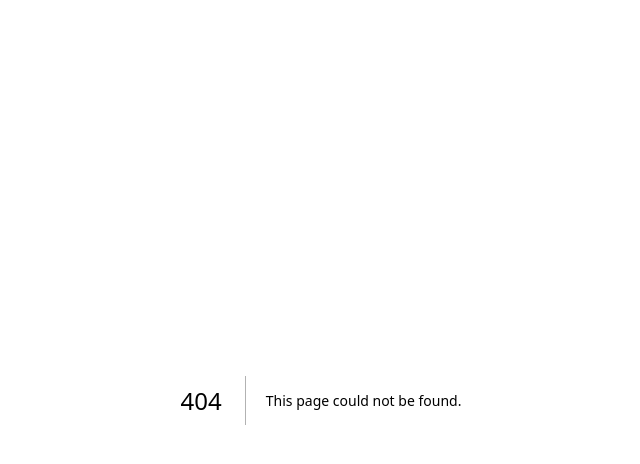
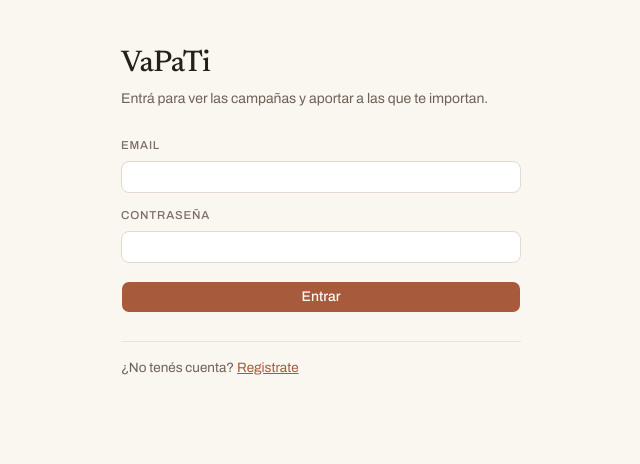
Before and after one commit to joseph517/vapati-front, a Next.js app: page /login in a window 1280 px wide. Before the commit this address had no page. Shown: the top 464 px of the page, without its empty margins (319-959 px from the left). Built offline with nearby package versions, Linux system fonts and the light colour scheme.

Commit message:
feat: add login page with form handling and validation

```diff
--- a/app/globals.css
+++ b/app/globals.css
@@ -55,6 +55,29 @@
   --input: #e3d9cc; /* border-input */
   --ring: #a85a3c; /* accent (focus ring) */
   --radius: 0.5rem; /* 8px — input, botón primario */
+
+  /* Tokens del handoff sin equivalente directo en el tema de shadcn */
+  --border-strong: #c9b9a5;
+  --border-dashed: #dcd0c0;
+  --divider: #ebe2d6;
+  --ink-body: #4a4038;
+  --ink-label: #7a6d62;
+  --ink-faint: #756a5f;
+  --ink-eyebrow: #877565;
+  --accent-hover: #8e4830;
+  --accent-soft-border: #c08e76;
+  --success: #5f7150;
+  --success-bg: #f1f4ec;
+  --success-border: #bdcbb0;
+  --success-ink: #3d4a32;
+  --success-ink-soft: #4f5a44;
+  --danger-bg: #fbede8;
+  --danger-border: #e2bfb4;
+  --notice-bg: #f6ede1;
+  --notice-border: #d9c8b6;
+  --notice-ink: #6b4a32;
+  --track-soft: #f1e9de;
+  --overlay: rgba(38, 32, 27, 0.42);
 }
 
 body {
--- /dev/null
+++ b/app/login/page.tsx
@@ -0,0 +1,158 @@
+"use client";
+
+import Link from "next/link";
+import { Suspense, useState, type FormEvent } from "react";
+import { useRouter, useSearchParams } from "next/navigation";
+import { Alert, AlertDescription } from "@/components/ui/alert";
+import { Button } from "@/components/ui/button";
+import { Input } from "@/components/ui/input";
+import { Label } from "@/components/ui/label";
+import { ApiClientError, apiFetch } from "@/lib/api";
+import { useAuthStore } from "@/lib/store/auth-store";
+import type { UserInfo } from "@/lib/types";
+
+type LoginResponse = {
+  accessToken: string;
+  refreshToken: string;
+  userInfo: UserInfo;
+};
+
+const FLASH_MESSAGES: Record<string, string> = {
+  "logged-out": "Cerraste sesión.",
+  registered: "Tu cuenta quedó creada. Entrá con tu email y contraseña.",
+  "session-expired": "Tu sesión expiró. Volvé a entrar.",
+};
+
+export default function LoginPage() {
+  return (
+    <Suspense fallback={null}>
+      <LoginForm />
+    </Suspense>
+  );
+}
+
+function LoginForm() {
+  const router = useRouter();
+  const searchParams = useSearchParams();
+  const setSession = useAuthStore((state) => state.setSession);
+
+  const flash = FLASH_MESSAGES[searchParams.get("flash") ?? ""];
+  const [email, setEmail] = useState(searchParams.get("email") ?? "");
+  const [password, setPassword] = useState("");
+  const [submitting, setSubmitting] = useState(false);
+  const [formError, setFormError] = useState<string | null>(null);
+
+  async function handleSubmit(event: FormEvent<HTMLFormElement>) {
+    event.preventDefault();
+
+    if (!email.trim() || !password) {
+      setFormError("Completá tu email y tu contraseña.");
+      return;
+    }
+
+    setFormError(null);
+    setSubmitting(true);
+    try {
+      const data = await apiFetch<LoginResponse>("/auth/login", {
+        method: "POST",
+        body: { email, password },
+      });
+      setSession(data.accessToken, data.userInfo);
+      router.replace("/campaigns");
+    } catch (error) {
+      setFormError(
+        error instanceof ApiClientError
+          ? error.message
+          : "Ocurrió un error inesperado. Intentá de nuevo."
+      );
+    } finally {
+      setSubmitting(false);
+    }
+  }
+
+  return (
+    <main className="flex min-h-full items-center justify-center px-6 py-12">
+      <div className="w-full max-w-[400px]">
+        <h1 className="font-serif text-[30px] leading-[1.1] font-medium tracking-[-0.015em] text-foreground">
+          VaPaTi
+        </h1>
+        <p className="mt-2 mb-7 text-sm text-muted-foreground">
+          Entrá para ver las campañas y aportar a las que te importan.
+        </p>
+
+        {flash && (
+          <Alert className="mb-3.5 border-[var(--notice-border)] bg-[var(--notice-bg)]">
+            <AlertDescription className="flex items-center gap-2 text-[13.5px] text-[var(--notice-ink)]">
+              <span className="size-1.5 shrink-0 rounded-full bg-primary" />
+              {flash}
+            </AlertDescription>
+          </Alert>
+        )}
+
+        {formError && (
+          <Alert
+            variant="destructive"
+            className="mb-3.5 border-[var(--danger-border)] bg-[var(--danger-bg)]"
+          >
+            <AlertDescription className="text-[13.5px]">
+              {formError}
+            </AlertDescription>
+          </Alert>
+        )}
+
+        <form onSubmit={handleSubmit} className="flex flex-col gap-3.5">
+          <div className="flex flex-col gap-1.5">
+            <Label
+              htmlFor="email"
+              className="text-[11.5px] font-medium tracking-[.07em] text-[var(--ink-label)] uppercase"
+            >
+              Email
+            </Label>
+            <Input
+              id="email"
+              type="email"
+              value={email}
+              onChange={(event) => setEmail(event.target.value)}
+              autoComplete="email"
+              className="bg-secondary"
+            />
+          </div>
+          <div className="flex flex-col gap-1.5">
+            <Label
+              htmlFor="password"
+              className="text-[11.5px] font-medium tracking-[.07em] text-[var(--ink-label)] uppercase"
+            >
+              Contraseña
+            </Label>
+            <Input
+              id="password"
+              type="password"
+              value={password}
+              onChange={(event) => setPassword(event.target.value)}
+              autoComplete="current-password"
+              className="bg-secondary"
+            />
+          </div>
+
+          <div className="mt-1 flex items-center gap-3">
+            <Button type="submit" disabled={submitting} className="flex-1">
+              Entrar
+            </Button>
+            {submitting && (
+              <span className="animate-pulse text-[13px] text-muted-foreground opacity-85">
+                enviando…
+              </span>
+            )}
+          </div>
+        </form>
+
+        <div className="mt-7 border-t border-[var(--divider)] pt-4 text-[13.5px] text-muted-foreground">
+          ¿No tenés cuenta?{" "}
+          <Link href="/register" className="text-primary underline">
+            Registrate
+          </Link>
+        </div>
+      </div>
+    </main>
+  );
+}
```
